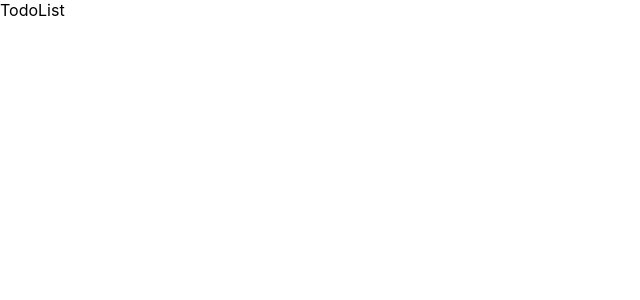
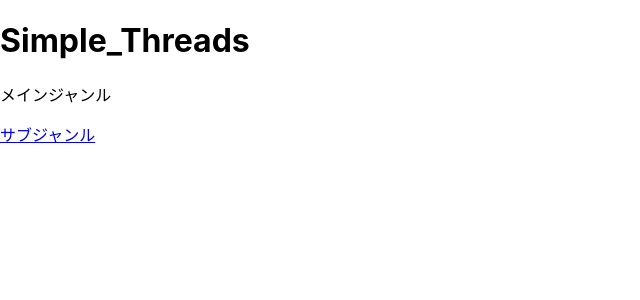
Before and after one commit to yse230005/Simple_thread, a React (Create React App) app in the folder frontend/: page / in a window 1280 px wide. Shown: the top 300 px of the page, without its empty margins (0-640 px from the left). Built offline with nearby package versions, Linux system fonts and the light colour scheme.

Commit message:
分岐追加

```diff
--- a/frontend/package.json
+++ b/frontend/package.json
@@ -8,6 +8,7 @@
     "@testing-library/user-event": "^13.5.0",
     "react": "^18.3.1",
     "react-dom": "^18.3.1",
+    "react-router-dom": "^6.23.1",
     "react-scripts": "5.0.1",
     "web-vitals": "^2.1.4"
   },
--- a/frontend/public/index.html
+++ b/frontend/public/index.html
@@ -24,7 +24,7 @@
       work correctly both with client-side routing and a non-root public URL.
       Learn how to configure a non-root public URL by running `npm run build`.
     -->
-    <title>Simple_Threads</title>
+    <title>React App</title>
   </head>
   <body>
     <noscript>You need to enable JavaScript to run this app.</noscript>
--- a/frontend/src/App.js
+++ b/frontend/src/App.js
@@ -1,12 +1,17 @@
-import React from 'react';
 import './App.css';
-import Title from './components/Title';
-
-function App() {
+import { BrowserRouter, Routes, Route } from "react-router-dom"
+import Title  from './components/Title';
+import Thread from "./components//Thread";
+import SubGenre from "./components/SubGenre";
+const App = () => {
   return (
-    <div>
-      <Title />
-    </div>
+    <BrowserRouter>
+      <Routes>
+        <Route path={`/`} element={<Title />} />
+        <Route path={`/SubGenre/`} element={<SubGenre />} />
+        <Route path={`/Thread/`} element={<Thread />} />
+      </Routes>
+    </BrowserRouter>
   );
 }
 
--- /dev/null
+++ b/frontend/src/components/SubGenre.js
@@ -0,0 +1,14 @@
+import { Link } from "react-router-dom";
+
+const SubGenre = () => {
+  return (
+    <>
+      <h1>サブジャンル</h1>
+      <div>
+       <Link to={`/Thread/`}>スレッドタイトル</Link>
+      </div>
+    </>
+  );
+};
+
+export default SubGenre;
--- /dev/null
+++ b/frontend/src/components/Thread.js
@@ -0,0 +1,10 @@
+
+const Thread = () => {
+  return (
+    <>
+
+    </>
+  );
+};
+
+export default Thread;
--- a/frontend/src/components/Title.js
+++ b/frontend/src/components/Title.js
@@ -1,7 +1,15 @@
-import React from 'react'
-function TodoList() {
-return (
-<div>TodoList</div>
-)
-}
-export default TodoList
+import { Link } from "react-router-dom";
+
+const Title = () => {
+  return (
+    <>
+      <h1>Simple_Threads</h1>
+      <div>
+        <p>メインジャンル</p>
+        <Link to={`/SubGenre/`}>サブジャンル</Link>
+      </div>
+    </>
+  );
+};
+
+export default Title;
--- a/frontend/src/index.js
+++ b/frontend/src/index.js
@@ -7,7 +7,7 @@ import reportWebVitals from './reportWebVitals';
 const root = ReactDOM.createRoot(document.getElementById('root'));
 root.render(
   <React.StrictMode>
-    <App />
+      <App />
   </React.StrictMode>
 );
 
```
Also changed, not shown: 2 other files (tests, documents, lock files or other folders).
